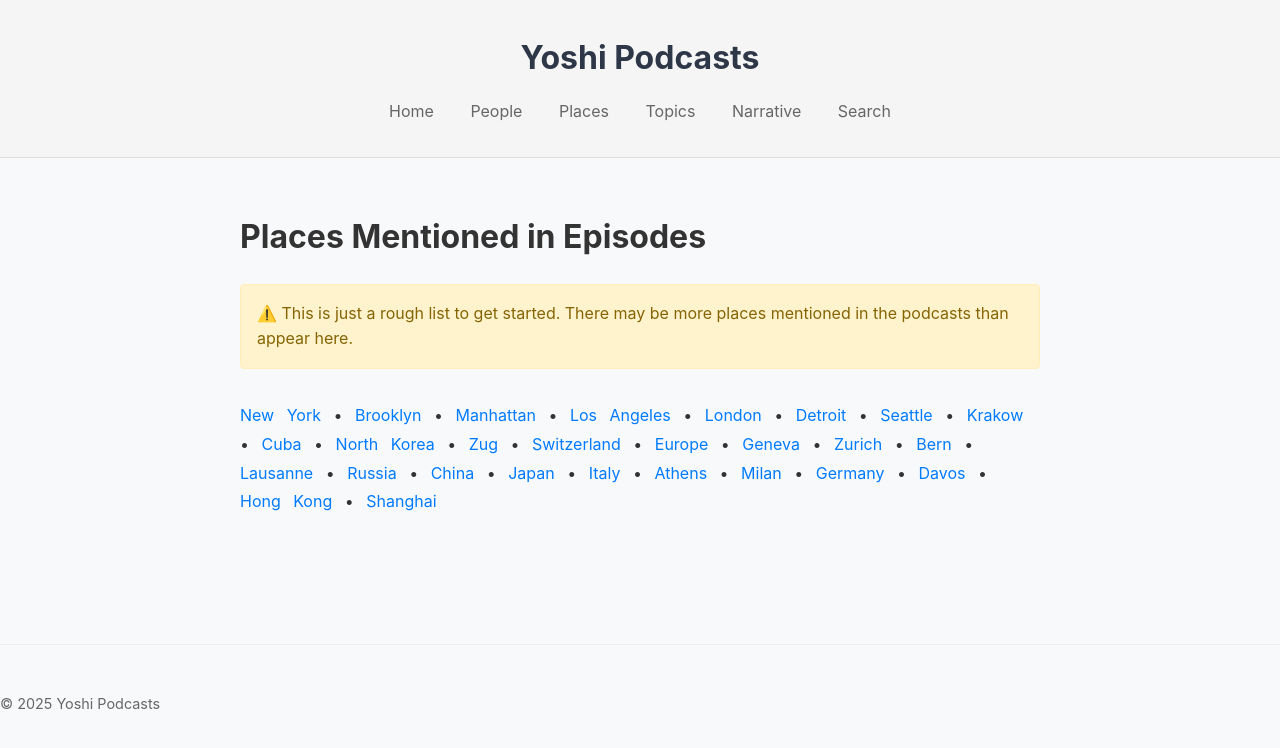
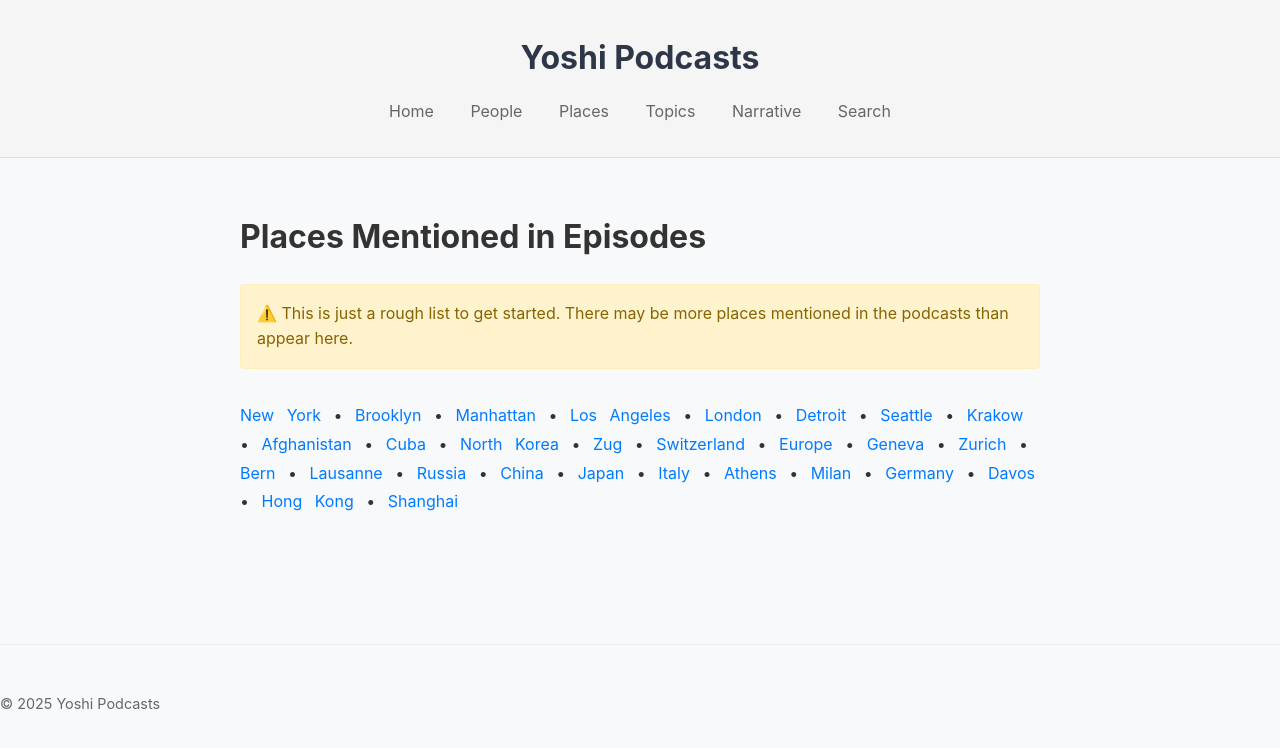
Before and after one commit to harryf/yoshi-podcasts, a Jekyll site: the page built from places.html, in a window 1280 px wide. Shown: the top 748 px of the page. Built offline with Jekyll 4.4.1, drawn with Linux system fonts in a browser that asks for light colours; comment, search, counter and statistics services are not loaded.

Commit message:
Add Afghanistan

```diff
--- a/places.html
+++ b/places.html
@@ -18,6 +18,7 @@ title: Places Mentioned
 <a href="{{ site.baseurl }}/search?q=Detroit">Detroit</a> •
 <a href="{{ site.baseurl }}/search?q=Seattle">Seattle</a> •
 <a href="{{ site.baseurl }}/search?q=Krakow">Krakow</a> •
+<a href="{{ site.baseurl }}/search?q=Afghanistan">Afghanistan</a> •
 <a href="{{ site.baseurl }}/search?q=Cuba">Cuba</a> •
 <a href="{{ site.baseurl }}/search?q=North%20Korea">North Korea</a> •
 <a href="{{ site.baseurl }}/search?q=Zug%7CLake%20Zug%7CCrypto%20Valley">Zug</a> •
```
